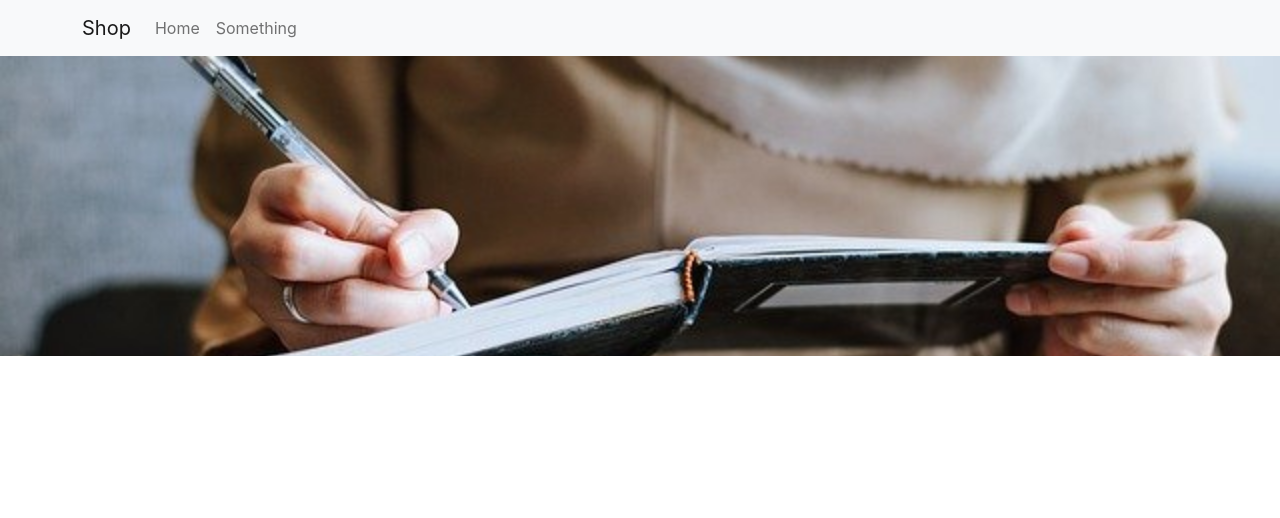
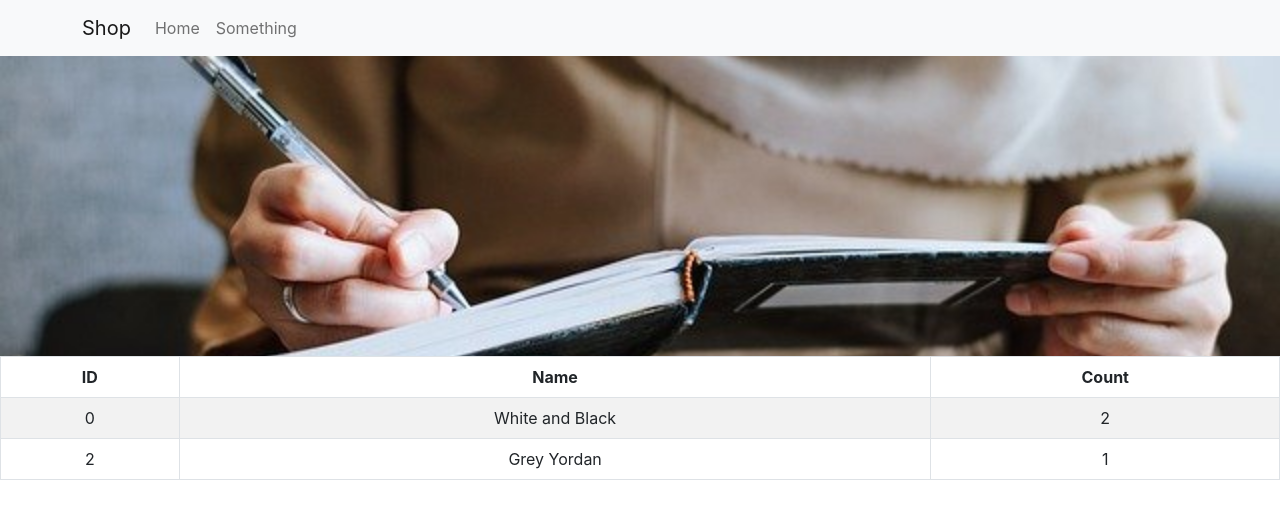
Before and after one commit to hoseungzzang/React_practice2, a React (Create React App) app: page /Cart in a window 1280 px wide. Before the commit this address had no page. Shown: the top 518 px of the page. Built offline with nearby package versions, Linux system fonts and the light colour scheme.

Commit message:
reducs 학습

```diff
--- a/package.json
+++ b/package.json
@@ -3,6 +3,7 @@
   "version": "0.1.0",
   "private": true,
   "dependencies": {
+    "@reduxjs/toolkit": "^1.8.6",
     "@testing-library/jest-dom": "^5.16.5",
     "@testing-library/react": "^13.4.0",
     "@testing-library/user-event": "^13.5.0",
@@ -11,6 +12,7 @@
     "react": "^18.2.0",
     "react-bootstrap": "^2.5.0",
     "react-dom": "^18.2.0",
+    "react-redux": "^8.0.4",
     "react-router-dom": "^6.4.2",
     "react-scripts": "5.0.1",
     "styled-components": "^5.3.6",
--- a/src/App.js
+++ b/src/App.js
@@ -2,15 +2,16 @@
 import { useState } from 'react';
 import logo from './logo.svg';
 import './App.css';
-import { Button, Navbar, Container, Nav, Row, Col  } from 'react-bootstrap';
-import {data,DetailBox} from './data.js';
-import {Routes, Route, Link} from 'react-router-dom';
+import { Button, Navbar, Container, Nav, Row, Col } from 'react-bootstrap';
+import { data, DetailBox } from './routes/data.js';
+import Cart from './routes/Cart.js';
+import { Routes, Route, Link } from 'react-router-dom';
 import axios from 'axios';
 
 function App() {
-  let [shoes,setShoes] = useState(data);
-  let [ajaxData,setAjaxData] = useState(null);
-  let [btnCount,setBtnCount] = useState(2);
+  let [shoes, setShoes] = useState(data);
+  let [ajaxData, setAjaxData] = useState(null);
+  let [btnCount, setBtnCount] = useState(2);
 
   return (
     <div className="App">
@@ -42,18 +43,18 @@ function App() {
 
               }
             </Row>
-            <button onClick={()=>{
-              btnCount<4
-              ? axios.get('https://codingapple1.github.io/shop/data'+btnCount+'.json')
-              .then((data)=>{
-                const arrSum = [...shoes,...data.data];
+            <button onClick={() => {
+              btnCount < 4
+                ? axios.get('https://codingapple1.github.io/shop/data' + btnCount + '.json')
+                  .then((data) => {
+                    const arrSum = [...shoes, ...data.data];
                     setShoes(arrSum);
                   })
-              .catch(()=>{
+                  .catch(() => {
                     alert('실패~');
                   })
-              .finally(()=>{
-                setBtnCount(btnCount+1);
+                  .finally(() => {
+                    setBtnCount(btnCount + 1);
                   })
                 : alert('데이터가 없습니다.');
             }}>정보요청
@@ -61,9 +62,12 @@ function App() {
             </button>
           </Container>
         } />
-        <Route path="/detail/:id"element={
-            <DetailBox shoes = {shoes}></DetailBox>
-          }/>
+        <Route path="/detail/:id" element={
+          <DetailBox shoes={shoes}></DetailBox>
+        } />
+         <Route path="/Cart" element={
+          <Cart></Cart>
+        } />
       </Routes>
 
 
@@ -73,7 +77,7 @@ function App() {
 
 
 function Sellbox(props) {
-  const imgSrc = "https://codingapple1.github.io/shop/shoes" + (props.shoes.id +1) + ".jpg";
+  const imgSrc = "https://codingapple1.github.io/shop/shoes" + (props.shoes.id + 1) + ".jpg";
   return (
 
     <Col >
--- /dev/null
+++ b/src/routes/Cart.js
@@ -0,0 +1,39 @@
+import { Table } from 'react-bootstrap'
+import { useSelector } from 'react-redux'
+import { useState } from 'react';
+function Cart() {
+
+    let state = useSelector((state)=> state.cartData)
+    let [thing,setThing] = useState(state);
+    return (
+        <div>
+            <Table striped bordered hover>
+                <thead>
+                    <tr>
+                        <th>ID</th>
+                        <th>Name</th>
+                        <th>Count</th>
+                    </tr>
+                </thead>
+                <tbody>
+                {
+                    thing.map((a,i)=>{
+                        return(
+                        <tr>
+                            <td>{thing[i].id}</td>
+                            <td>{thing[i].name}</td>
+                            <td>{thing[i].count}</td>
+                        </tr>
+
+                        )
+                    })
+                }
+                </tbody>
+
+
+            </Table>
+        </div>
+    )
+}
+
+export default Cart
--- a/src/data.js
+++ b/src/routes/data.js
@@ -5,7 +5,7 @@ import Form from 'react-bootstrap/Form';
 import InputGroup from 'react-bootstrap/InputGroup';
 import Alert from 'react-bootstrap/Alert';
 import Nav from 'react-bootstrap/Nav';
-import './App.css';
+import '../App.css';
 //css파일까지 안가도 여기서 생성할 수 있음
 //로딩시간 단축할 수 있음
 //props 뚫어서 동적으로 원하는 스타일 할당할 수있음
@@ -40,7 +40,6 @@ let data = [{
   content: "Born in the States",
   price: 130000
 }];
-
 
 function DetailBox(props) {
 
@@ -117,14 +116,15 @@ function DetailBox(props) {
           <Nav.Link onClick={()=>{setTap('seller')}} eventKey="link2">버튼2</Nav.Link>
         </Nav.Item>
       </Nav>
-      <TapContent tap = {tap}></TapContent>
+      <TapContent tap = {tap} shoes = {props.shoes}></TapContent>
     </div>
 
   )
 }
 
-function TapContent({tap}){
+function TapContent(props){
   let [fade, setFade] = useState('');
+  console.log();
   useEffect(()=>{
     setTimeout(()=>{
       setFade('end');
@@ -133,16 +133,16 @@ function TapContent({tap}){
     return()=>{
       setFade('')
     }
-  },tap)
-  if(tap == 'search'){
+  },props.tap)
+  if(props.tap == 'search'){
     return(
-     <div className={'start '+fade}>내용1</div>
+     <div className={'start '+fade}>{props.shoes[0].title}</div>
     )
-  }else if(tap == 'detail'){
+  }else if(props.tap == 'detail'){
     return(
       <div className={'start '+fade}>내용2</div>
     )
-  }else if(tap == 'seller'){
+  }else if(props.tap == 'seller'){
     return(
       <div className={'start '+fade}>내용3</div>
     )
--- /dev/null
+++ b/src/store.js
@@ -0,0 +1,25 @@
+import { configureStore, createSlice } from '@reduxjs/toolkit'
+
+//useState와 같은 용도
+let user = createSlice({
+    name : 'user',
+    initialState : 'kim'
+})
+
+let cartData = createSlice({
+
+        name : 'cartData',
+        initialState : [{id : 0, name : 'White and Black', count : 2},{id : 2, name : 'Grey Yordan', count : 1}]
+
+
+
+    })
+
+
+export default configureStore({
+  reducer: {
+    //reducer 붙여줘야함.
+    user : user.reducer,
+    cartData : cartData.reducer
+  }
+})
```
Also changed, not shown: src/index.js (+6 -3 lines), 1 other file (tests, documents, lock files or other folders). Lines whose indentation alone changed are shown as unchanged.
